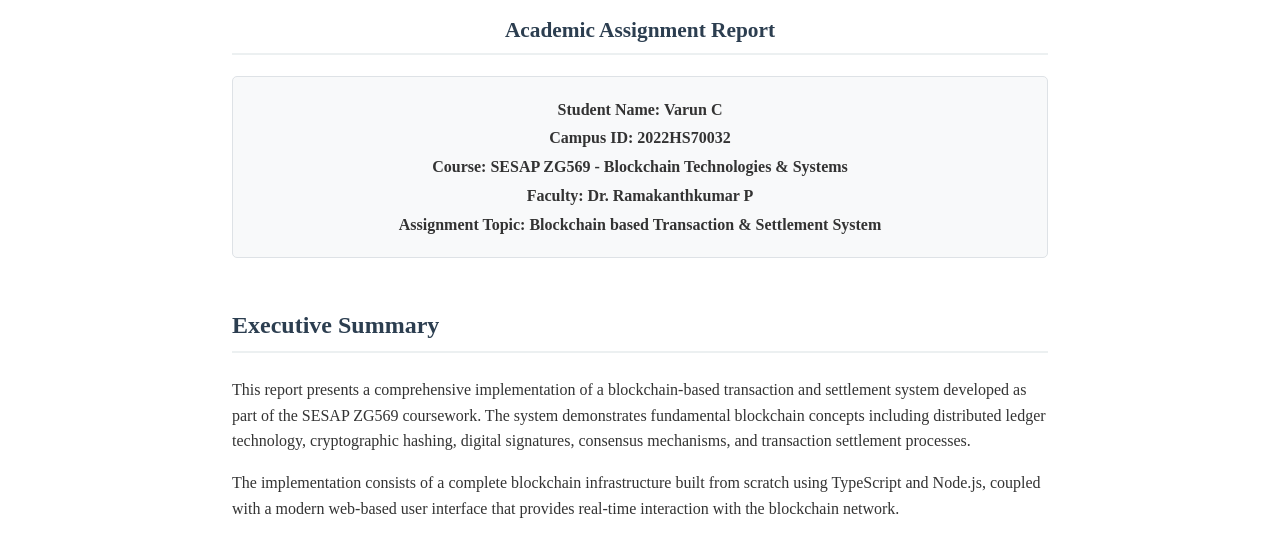
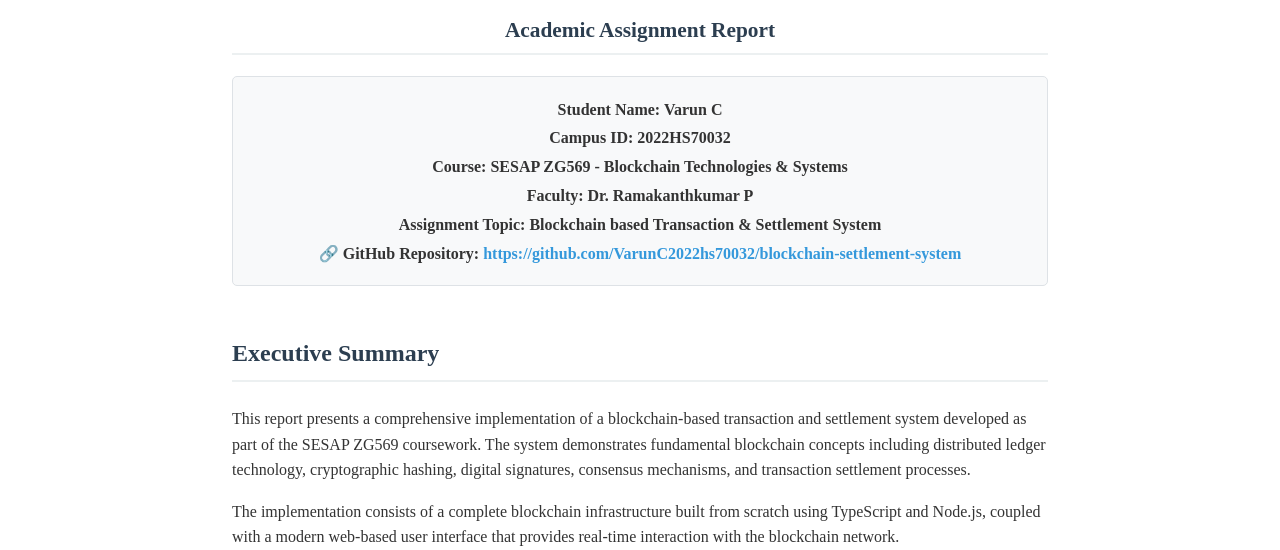
Before and after one commit to VarunC2022hs70032/blockchain-settlement-system, a website: page ASSIGNMENT_REPORT.html in a window 1280 px wide. Shown: the part 191-741 px from the top of the page. Drawn offline with Linux system fonts and the light colour scheme.

Commit message:
docs: add GitHub repository link to assignment report

```diff
--- a/ASSIGNMENT_REPORT.html
+++ b/ASSIGNMENT_REPORT.html
@@ -200,6 +200,7 @@
         <p><strong>Course:</strong> SESAP ZG569 - Blockchain Technologies & Systems</p>
         <p><strong>Faculty:</strong> Dr. Ramakanthkumar P</p>
         <p><strong>Assignment Topic:</strong> Blockchain based Transaction & Settlement System</p>
+        <p><strong>🔗 GitHub Repository:</strong> <a href="https://github.com/VarunC2022hs70032/blockchain-settlement-system" target="_blank" style="color: #3498db; text-decoration: none; font-weight: bold;">https://github.com/VarunC2022hs70032/blockchain-settlement-system</a></p>
     </div>
 
     <div class="page-break"></div>
```
